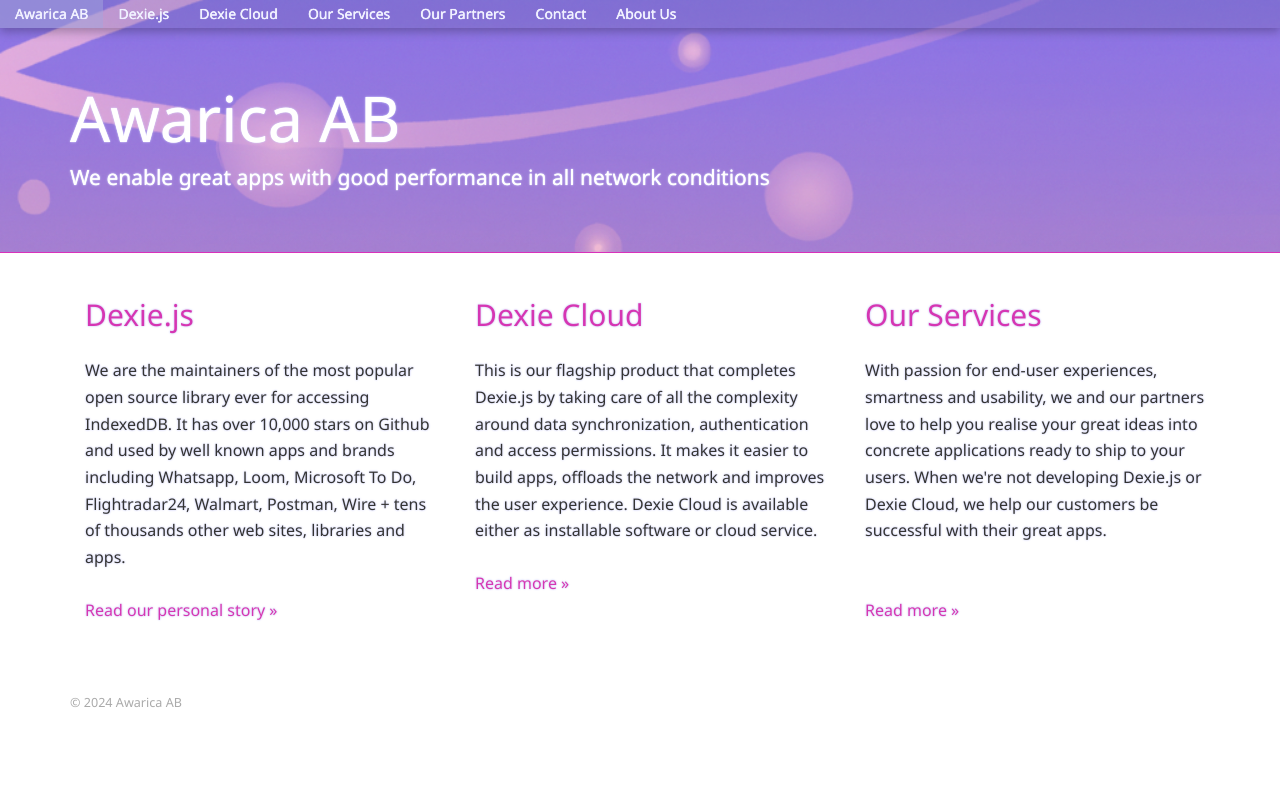
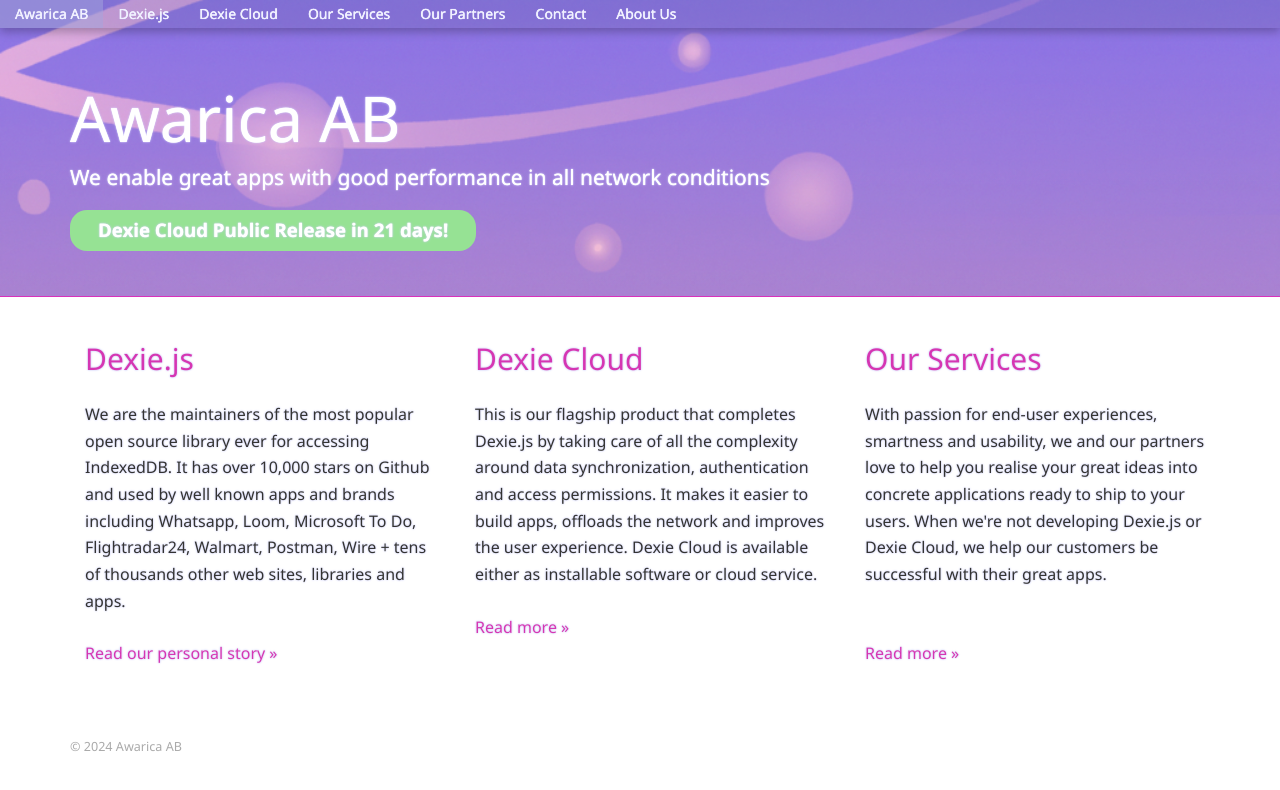
Before and after one commit to dfahlander/awarica, a Jekyll site: the page built from index.md, in a window 1280 px wide. Shown: the top 790 px of the page. Built offline with Jekyll 4.4.1, drawn with Linux system fonts in a browser that asks for light colours; our own code applies the rules of GitHub Pages for plain Markdown files.

Commit message:
Release announcement

```diff
--- /dev/null
+++ b/_includes/public-release-counter.html
@@ -0,0 +1,9 @@
+<a style="text-decoration: none;" href="/dexie-cloud"><p style="width: fit-content; font-weight: bold; font-size: 14pt; color: #fff; background-color: #96e294; border-radius: 17px; padding: 7px 28px; margin: 18px 0 0 0;">
+  Dexie Cloud Public Release in <span class="numDaysLeft"></span> days!
+</p></a>
+<script>
+  var releaseDate = new Date("2024-03-27");
+  var now = new Date();
+  var daysLeft = Math.ceil((releaseDate - now) / (1000 * 60 * 60 * 24));
+  document.querySelector(".numDaysLeft").textContent = daysLeft;
+</script>
--- a/_layouts/awarica-landing-page.html
+++ b/_layouts/awarica-landing-page.html
@@ -21,6 +21,7 @@
         <p>
           We enable great apps with good performance in all network conditions
         </p>
+        {% include public-release-counter.html %}
       </div>
     </div>
   </header>
--- a/_layouts/awarica-page.html
+++ b/_layouts/awarica-page.html
@@ -15,6 +15,7 @@
         <img class="bg-image" src="/assets/images/bg5.png"/>
         <div class="container">
           <h1>{{ page.title }}</h1>
+          {% include public-release-counter.html %}
         </div>
       </div>
     </header>
```
